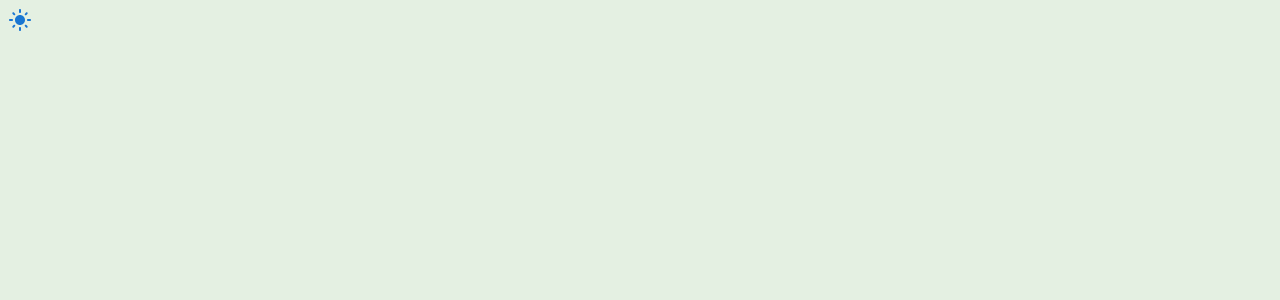
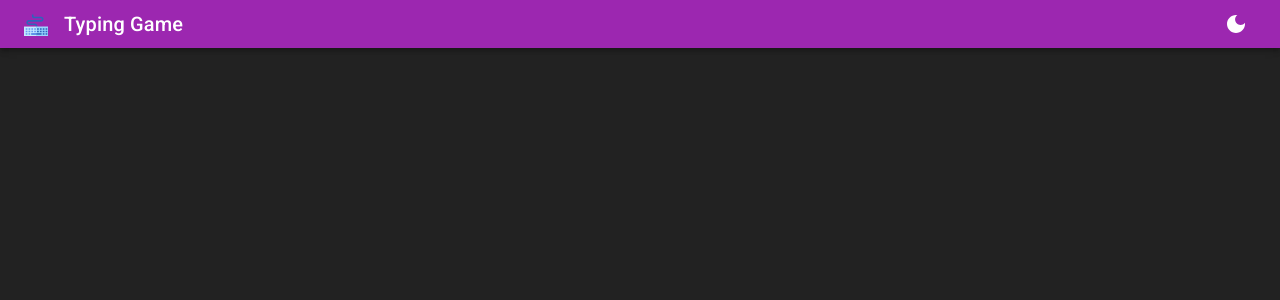
Before and after one commit to roywolfer/typing-game, a React (Vite) app: page / in a window 1280 px wide. Shown: the top 300 px of the page. Built offline with nearby package versions, Linux system fonts and the light colour scheme.

Commit message:
Added top bar

```diff
--- a/index.html
+++ b/index.html
@@ -2,9 +2,9 @@
 <html lang="en">
   <head>
     <meta charset="UTF-8" />
-    <link rel="icon" type="image/svg+xml" href="/vite.svg" />
+    <link rel="icon" type="image/svg+xml" href="assets/keyboard.svg" />
     <meta name="viewport" content="width=device-width, initial-scale=1.0" />
-    <title>Vite + React + TS</title>
+    <title>Typing Game</title>
   </head>
   <body>
     <div id="root"></div>
--- a/src/components/App.tsx
+++ b/src/components/App.tsx
@@ -1,6 +1,6 @@
 import { CssBaseline, ThemeProvider, createTheme } from "@mui/material";
 import React from "react";
-import DarkModeToggle from "./dark-mode-toggle/dark-mode-toggle";
+import TopBar from "./top-bar/top-bar";
 
 const themeLight = createTheme({
   palette: {
@@ -22,12 +22,12 @@ const themeDark = createTheme({
 });
 
 export default function App() {
-  const [light, setLight] = React.useState(true);
+  const [light, setLight] = React.useState(false);
 
   return (
     <ThemeProvider theme={light ? themeLight : themeDark}>
       <CssBaseline />
-      <DarkModeToggle light={light} setLight={setLight} />
+      <TopBar light={light} setLight={setLight} />
     </ThemeProvider>
   );
 }
--- a/src/components/dark-mode-toggle/dark-mode-toggle.tsx
+++ b/src/components/dark-mode-toggle/dark-mode-toggle.tsx
@@ -12,7 +12,7 @@ export default function DarkModeToggle(props: DarkModeToggleProps) {
   return (
     <Tooltip title={`Turn ${props.light ? "off" : "on"} the light`}>
       <IconButton
-        color="primary"
+        color="inherit"
         onClick={() => props.setLight((prev) => !prev)}
       >
         {props.light ? <LightModeIcon /> : <DarkModeIcon />}
--- /dev/null
+++ b/src/components/top-bar/top-bar.tsx
@@ -0,0 +1,30 @@
+import { AppBar, Toolbar, Typography, Icon } from "@mui/material";
+import { SetStateAction } from "react";
+import Logo from "../../../assets/keyboard.svg";
+import DarkModeToggle from "../dark-mode-toggle/dark-mode-toggle";
+
+interface TopBarProps {
+  light: boolean;
+  setLight: (value: SetStateAction<boolean>) => void;
+}
+
+export default function TopBar(props: TopBarProps) {
+  return (
+    <AppBar position="static" color="secondary" sx={{ display: "flex" }}>
+      <Toolbar variant="dense">
+        <Icon sx={{ mr: 2 }}>
+          <img src={Logo} height={25} width={25} />
+        </Icon>
+        <Typography
+          variant="h6"
+          color="inherit"
+          component="div"
+          sx={{ flexGrow: 1 }}
+        >
+          Typing Game
+        </Typography>
+        <DarkModeToggle light={props.light} setLight={props.setLight} />
+      </Toolbar>
+    </AppBar>
+  );
+}
```
Also changed, not shown: src/components/text-box/text-box.tsx (added, +7 -0 lines), assets/keyboard.svg (added).
